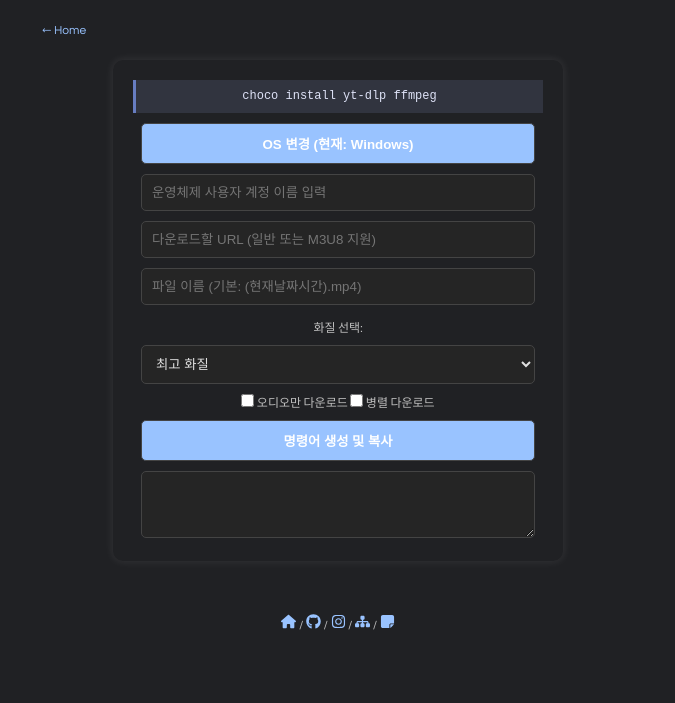
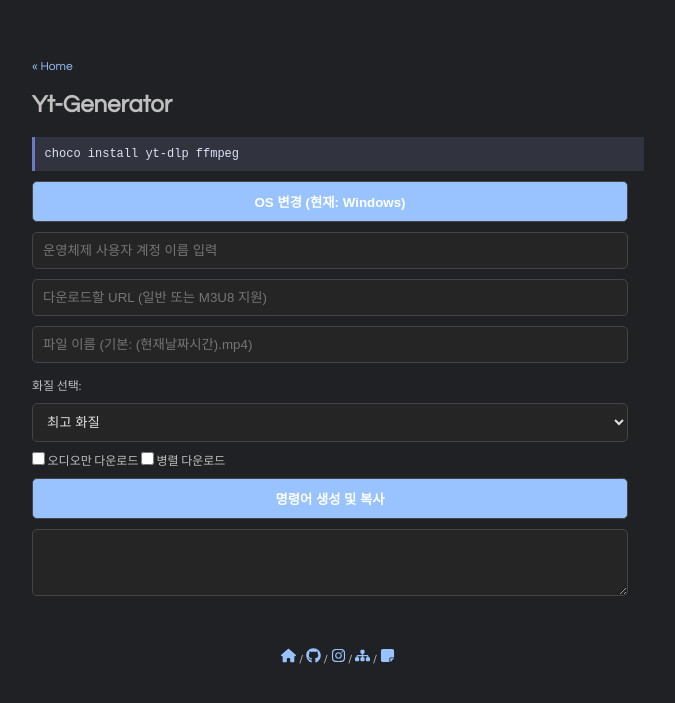
Before and after one commit to pozuhtuhv/pozuhtuhv.github.io, a Jekyll site: the page built from generator.html, in a window 1280 px wide. Shown: the top 703 px of the page, without its empty margins (302-977 px from the left). Built offline with Jekyll 4.4.1, drawn with Linux system fonts in a browser that asks for light colours.

Commit message:
(edit) post_layouts

```diff
--- a/_sass/_main.scss
+++ b/_sass/_main.scss
@@ -521,27 +521,6 @@
   background: #27262B;
 }
 
-/* 코드블럭 복사 버튼 */
-.copy-button {
-  position: absolute;
-  right: 10px;
-  top: 5px;
-  padding: 5px 10px;
-  background-color: #55505048;
-  color: var(--link-color);
-  border: none;
-  border-radius: 5px;
-  cursor: pointer;
-  opacity: 0;
-  transition: opacity 0.3s ease;
-}
-.copy-button:hover {
-  background-color: #55505048;
-}
-pre:hover .copy-button {
-  opacity: 1;
-}
-
 /* 테이블 */
 .table-container {
   display: block;
--- a/assets/js/custom.js
+++ b/assets/js/custom.js
@@ -1,27 +1,3 @@
-document.addEventListener('DOMContentLoaded', function() {
-    const codeBlocks = document.querySelectorAll('pre');
-
-    codeBlocks.forEach(block => {
-      const button = document.createElement('button');
-      button.innerText = 'Copy';
-      button.className = 'copy-button';
-
-      button.addEventListener('click', () => {
-        const code = block.querySelector('code').innerText;
-        navigator.clipboard.writeText(code).then(() => {
-          button.innerText = 'Copied!';
-          setTimeout(() => {
-            button.innerText = 'Copy';
-          }, 2000);
-        }).catch(err => {
-          console.error('Failed to copy text: ', err);
-        });
-      });
-
-      block.appendChild(button);
-    });
-  });
-
 // 버튼 요소 가져오기
 var topButton = document.getElementById("topButton");
 
--- a/generator.html
+++ b/generator.html
@@ -4,28 +4,6 @@
 ---
 
 <style>
-    .posts {
-        display: flex;
-        justify-content: center;
-        align-items: center;
-    }
-
-    .home-link {
-        align-self: flex-start;  /* 좌측 정렬 */
-        padding: 10px;
-        text-decoration: none;
-    }
-
-    .container {
-        padding: 20px;
-        border-radius: 10px;
-        box-shadow: 0px 0px 10px rgba(255, 255, 255, 0.1);
-        display: inline-block;
-        text-align: center;
-        max-width: 450px;
-        width: 100%;
-    }
-
     input, select, textarea, .bluebutton {
         margin-top: 10px;
         width: calc(100% - 16px);
@@ -95,10 +73,12 @@
     }
 </script>
 
-<section class="posts">
-    <a href="{{ site.url }}/" class="home-link">← Home</a>
-    <br>
-    <div class="container">
+<section class="post">
+    <div class="flex-row-between">
+        <a href="{{ site.url }}">« Home</a>
+    </div>
+    <h2>Yt-Generator</h2>
+
     <div class="install-box">
         <pre id="installCommand">choco install yt-dlp ffmpeg</pre>
         <button class="bluebutton" onclick="toggleOS()">OS 변경 (현재: <span id="selectedOS">Windows</span>)</button>
@@ -124,5 +104,4 @@
 
     <button class="bluebutton" onclick="generateAndCopyCommand()">명령어 생성 및 복사</button>
     <textarea id="commandOutput" rows="3" readonly></textarea>
-    </div>
 </section>
```
Also changed, not shown: _posts/2024-04-08-daily-github-blog-setting.md (+1 -0 lines), categories.html (+6 -4 lines), guestbook.html (+5 -4 lines). Lines whose indentation alone changed are shown as unchanged.
